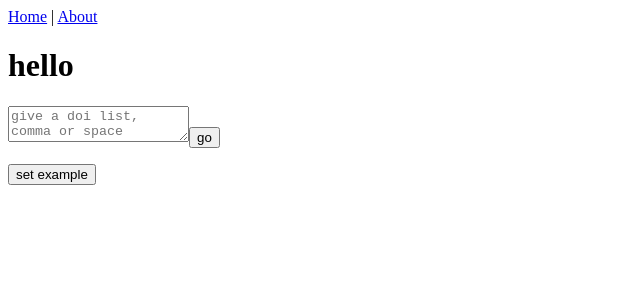
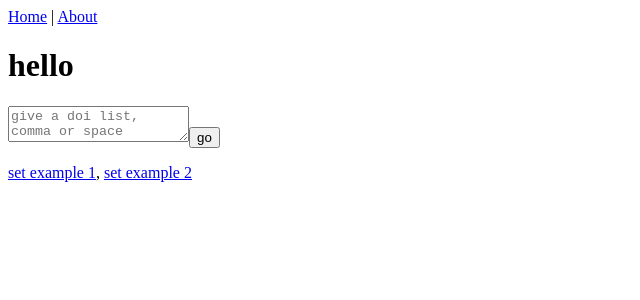
Before and after one commit to xdze2/bibigraph-js, a Vue app: page /#/ in a window 1280 px wide. Shown: the top 300 px of the page, without its empty margins (0-640 px from the left). Built offline with nearby package versions, Linux system fonts and the light colour scheme.

Commit message:
working nodes and link on the page

```diff
--- a/package.json
+++ b/package.json
@@ -8,6 +8,7 @@
     "lint": "vue-cli-service lint"
   },
   "dependencies": {
+    "axios": "^0.18.0",
     "vue": "^2.5.16",
     "vue-router": "^3.0.1"
   },
--- a/src/components/requestform.vue
+++ b/src/components/requestform.vue
@@ -6,10 +6,14 @@
     <textarea v-model="doitext" placeholder="give a doi list, comma or space separated"></textarea>
     <button v-on:click="submit(doitext)">go</button>
 
+<p>
+{{ doitext }}
+</p>
 
-{{ doitext }}
-
-<p><button v-on:click="setexample()">set example</button></p>
+<p>
+  <a href='#' v-on:click="doitext='10.1103/PhysRevA.62.012306'">set example 1</a>,
+  <a href='#' v-on:click="doitext='10.1103/PhysRevA.62.012306, PhysRevA.62.012306Cc1R1'">set example 2</a>
+</p>
 
 <p v-if="status">{{ status }}</p>
 
@@ -18,6 +22,7 @@
 
 <script lang="ts">
 import Vue from 'vue';
+import * as graphbuilder from '../modules/graphbuilder'
 
 export default Vue.extend({
   name: 'requestform',
@@ -27,12 +32,23 @@ export default Vue.extend({
   }},
   methods: {
     submit: function(doitext){
-      console.log('hello', doitext)
+      let doi_list = doitext.split(/[,;\s]/).filter( x=>x );
+      console.log('hello', doi_list)
       this.status = 'go'
+      const _this = this
+      let graph = graphbuilder.init_graph( doi_list )
+
+      graphbuilder.growOneGen( graph )
+        .then( graph=>graphbuilder.growOneGen( graph ) )
+        .then( function(graph){
+          let nodes = graphbuilder.select_minimumcited(graph, 4)
+          console.log('nodes selected', nodes)
+          let nodelinks = graphbuilder.upward_graph( graph, nodes )
+          console.log('upward', nodelinks )
+          _this.status = nodelinks
+        })
+
     },
-    setexample: function(){
-      this.$data.doitext = '10.1103/PhysRevA.62.012306'
-    }
   }
 });
 </script>
--- a/src/modules/bibistore.ts
+++ b/src/modules/bibistore.ts
@@ -56,7 +56,7 @@ export function query(doi_list: string[]){
   // Query:
   const concatenated_doi_list = doi_list.map( s=>`doi:${s}` ).join(',')
 
-  const url = 'http://api.crossref.org/works'
+  const url = 'https://api.crossref.org/works'
 
   return axios.get(url, {
       params: {
@@ -64,7 +64,8 @@ export function query(doi_list: string[]){
         filter: concatenated_doi_list,
         rows:80
       },
-      headers: { 'User-Agent': USERAGENT },
+      //withCredentials: true,
+      //headers: { 'User-Agent': USERAGENT   },
     })
     .then(function (response) {
       if(response.status == 200){
```
Also changed, not shown: 1 other file (tests, documents, lock files or other folders).
